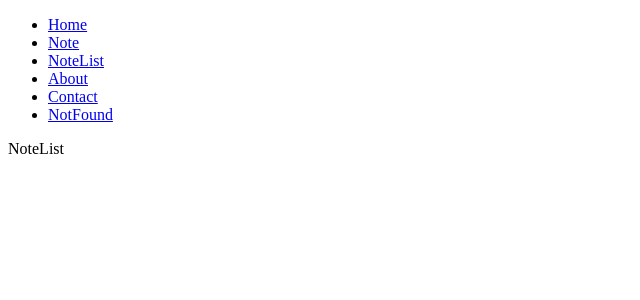
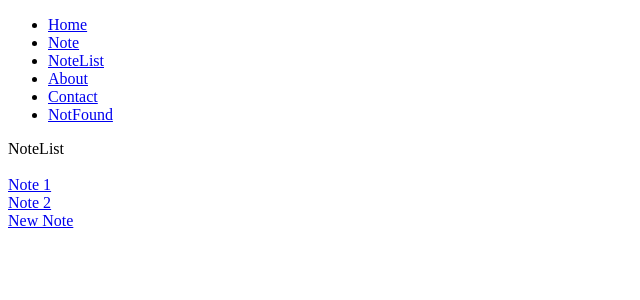
Before and after one commit to Kamilismayilzade/react-router-dom-implementation-study, a React (Vite) app: page /notelist in a window 1280 px wide. Shown: the top 300 px of the page, without its empty margins (0-640 px from the left). Built offline with nearby package versions, Linux system fonts and the light colour scheme.

Commit message:
linking components and routes

```diff
--- a/src/components/NoteList.tsx
+++ b/src/components/NoteList.tsx
@@ -1,11 +1,21 @@
 import React from 'react'
+import { Link } from 'react-router-dom'
 
 const NoteList = () => {
 
   return (
+    <>
 
-    <div>NoteList</div>
+      <div>NoteList</div>
+      <br />
+      <Link to = '/note/1' >Note 1</Link>
+      <br />
+      <Link to = '/note/2' >Note 2</Link>
+      <br />
+      <Link to='/note/new'> New Note </Link>
+      <br />
 
+    </>
   )
 }
 
```
